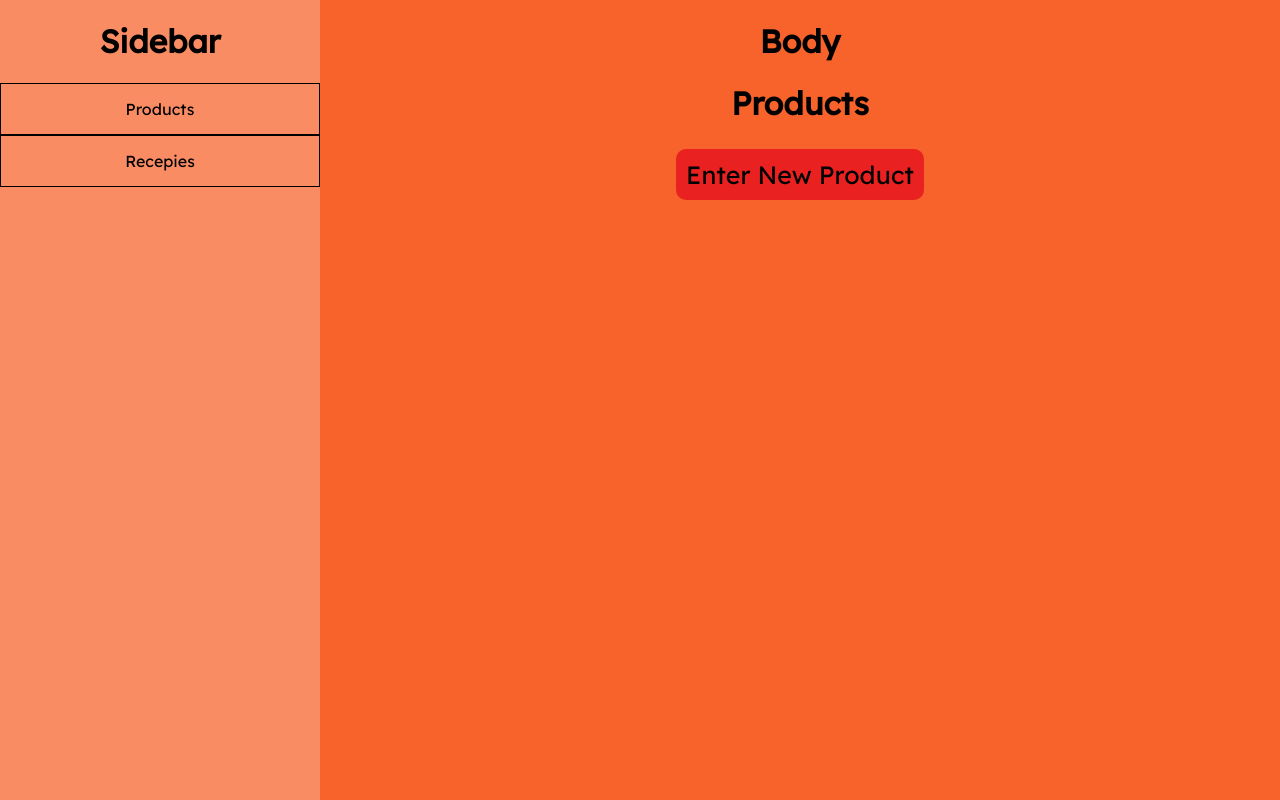
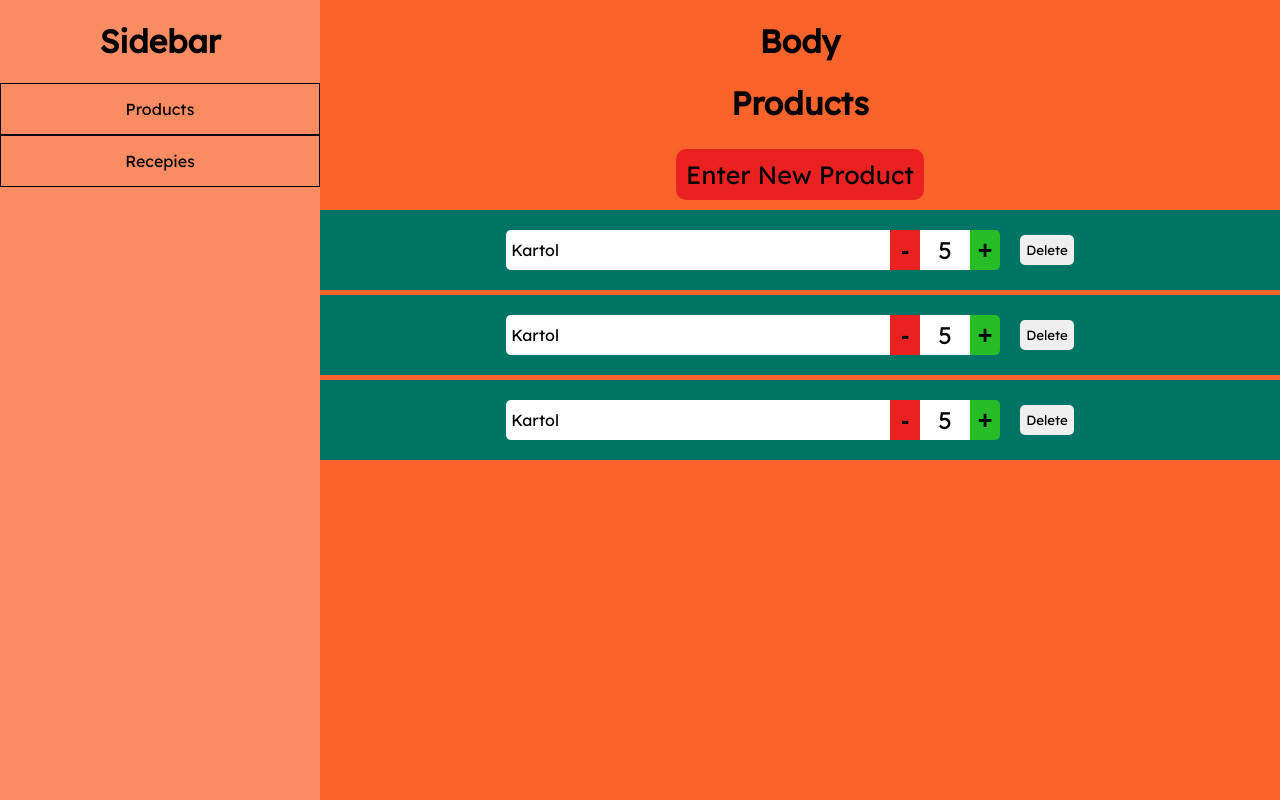
Before and after one commit to SaulReznik/WhatToCook, a React app: page /products in a window 1280 px wide. Built offline with nearby package versions, Linux system fonts and the light colour scheme.

Commit message:
map all items

```diff
--- a/package.json
+++ b/package.json
@@ -24,6 +24,7 @@
   },
   "dependencies": {
     "react": "^16.8.6",
+    "react-addons-update": "^15.6.2",
     "react-dom": "^16.8.6",
     "react-hot-loader": "^4.12.10",
     "react-router-dom": "^5.0.1"
--- a/src/components/routes/Products.js
+++ b/src/components/routes/Products.js
@@ -1,4 +1,6 @@
 import React from 'react';
+import update from 'react-addons-update';
+
 import "../../styles/Products.css";
 
 export default class Products extends React.Component{
@@ -10,16 +12,30 @@ export default class Products extends React.Component{
                 amount: 0
             },
             products: [
-
+                {
+                    name: "Kartol",
+                    amount: 5
+                },
+                {
+                    name: "Kartol",
+                    amount: 5
+                },
+                {
+                    name: "Kartol",
+                    amount: 5
+                }
             ]
         }
 
         this.toggleInputs = this.toggleInputs.bind(this);
         this.handleName = this.handleName.bind(this);
         this.handleAmount = this.handleAmount.bind(this);
+        this.plusNewItem = this.plusNewItem.bind(this);
+        this.minusNewItem = this.minusNewItem.bind(this);
         this.minus = this.minus.bind(this);
         this.plus = this.plus.bind(this);
         this.handleSubmit = this.handleSubmit.bind(this);
+        this.delete = this.delete.bind(this);
     }
 
     toggleInputs() {
@@ -37,18 +53,46 @@ export default class Products extends React.Component{
     }
 
     handleAmount(e) {
+        const regex = /^[0-9\b]+$/;
+
+        if (regex.test(e.target.value)) {
             this.setState({ newItem: { ...this.state.newItem, amount: e.target.value } })
         }
 
-    minus() {
-        this.setState({ newItem: { ...this.state.newItem, amount: this.state.newItem.amount - 1}})
     }
 
-    plus() {
+    minusNewItem() {
+        if (this.state.newItem.amount > 0){
+            this.setState({ newItem: { ...this.state.newItem, amount: this.state.newItem.amount - 1 } })
+        }
+    }
+
+    plusNewItem() {
         this.setState({ newItem: { ...this.state.newItem, amount: this.state.newItem.amount + 1}})
     }
 
+    minus(index){
+        if (this.state.products[index].amount > 0) {
+            let products = update(this.state.products, { [index]: { amount: { $set: this.state.products[index].amount - 1 } } });
+            this.setState({
+                products: products
+            })
+        }
+    }
+
+    plus(index) {
+        let products = update(this.state.products, { [index]: { amount: { $set: this.state.products[index].amount + 1 } } });
+        this.setState({
+            products: products
+        })
+    }
+
+    delete(id) {
+        this.setState({products: this.state.products.filter((item, index) => index !== id)});
+    }
+
     handleSubmit() {
+        if (this.state.newItem.name.length > 0 && this.state.newItem.amount > 0){
             let singleProduct = {
                 name: this.state.newItem.name,
                 amount: this.state.newItem.amount
@@ -57,6 +101,7 @@ export default class Products extends React.Component{
                 products: [...this.state.products, singleProduct],
                 newItem: { name: "", amount: 0 }
             });
+        }
     }
 
     render(){
@@ -71,16 +116,18 @@ export default class Products extends React.Component{
                         <input
                             onChange={this.handleName}
                             value={this.state.newItem.name}
-                            id="new-product-input"
+                            className="product-input"
                             type="text"
                         />
-                        <button onClick={this.minus} className="plus-minus-buttons" id="minus">-</button>
+                        <button onClick={this.minusNewItem} className="plus-minus-buttons" id="minus">-</button>
                         <input
                             onChange={this.handleAmount}
                             value={this.state.newItem.amount}
-                            type="number"
+                            className="amount-input"
+                            type="text"
+                            readOnly
                         />
-                        <button onClick={this.plus} className="plus-minus-buttons" id="plus">+</button>
+                        <button onClick={this.plusNewItem} className="plus-minus-buttons" id="plus">+</button>
 
                         <button onClick={this.handleSubmit} id="submit-button">Add New Product</button>
                     </div>
@@ -89,13 +136,12 @@ export default class Products extends React.Component{
                 {
                     this.state.products.map((item, index) => {
                         return(
-                            <div key={index} className="inputs-container">
-                                <input readOnly value={this.state.products[index].name} className="new-product-inputs" type="text" />
-                                <div className="inputs-amount-container">
-                                    <button className="subtraction-button">-</button>
-                                    <input readOnly value={this.state.products[index].amount} className="amount-input" type="number" />
-                                    <button className="addition-button">+</button>
-                                </div>
+                            <div className="product-item" key={index}>
+                                <input className="product-input" readOnly value={this.state.products[index].name} type="text" />
+                                <button className="plus-minus-buttons" id="minus" onClick={() => this.minus(index)}>-</button>
+                                <input className="amount-input" readOnly value={this.state.products[index].amount} type="text" />
+                                <button className="plus-minus-buttons" id="plus" onClick={() => this.plus(index)}>+</button>
+                                <button className="delete-button" onClick={() => this.delete(index)}>Delete</button>
                             </div>
                         )
                     })
--- a/src/styles/Products.css
+++ b/src/styles/Products.css
@@ -47,20 +47,19 @@ button:hover {
 }
 
 #inputs-container input {
-    width: 40%;
     background: whitesmoke;
     border: none;
     font-family: 'Lexend Deca', sans-serif;
 }
 
-#new-product-input {
+.product-input {
+    width: 40%;
     padding: 5px;
     border-radius: 5px 0 0 5px;
     font-size: 1rem;
 }
 
-/*Following ~10 lines are remove the the arrows from the inputs with number type*/
-#inputs-container input[type='number'] {
+.amount-input {
     -moz-appearance:textfield;
     width: 50px;
     text-align: center;
@@ -96,3 +95,32 @@ button:hover {
     background-color: rgb(233, 33, 33);
     font-family: 'Lexend Deca', sans-serif;
 }
+
+.product-item {
+    display: flex;
+    align-items: center;
+    justify-content: center;
+    height: 80px;
+    width: 100%;
+    margin: 5px 0;
+    background-color: rgb(0, 117, 102);
+    box-sizing: border-box;
+}
+
+.product-item * {
+    box-sizing: border-box;
+    height: 40px;
+}
+
+.product-item input {
+    font-family: 'Lexend Deca', sans-serif;
+    border: none;
+}
+
+.delete-button {
+    margin: 0 20px;
+    height: 30px;
+    border: none;
+    border-radius: 5px;
+    font-family: 'Lexend Deca', sans-serif;
+}
```
Also changed, not shown: 1 other file (tests, documents, lock files or other folders). Lines whose indentation alone changed are shown as unchanged.
